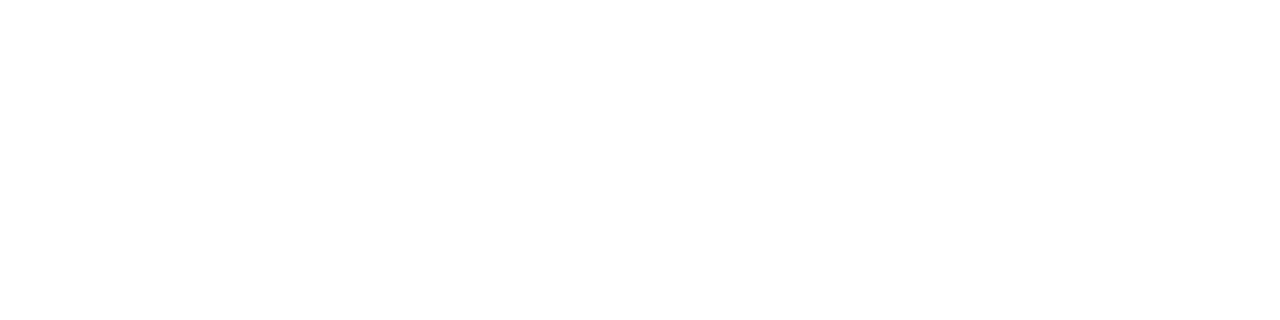
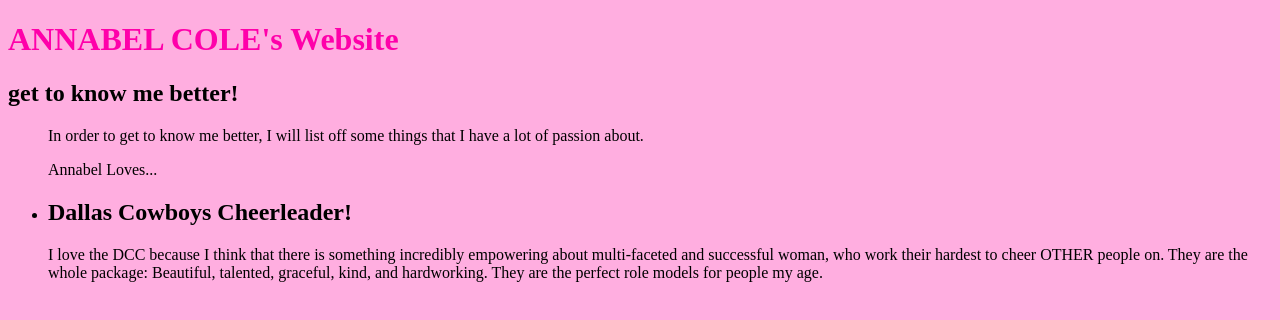
Before and after one commit to lebannalove/1-P-Unit-1-Project, a plain HTML site: page index.html in a window 1280 px wide. Drawn offline with Linux system fonts and the light colour scheme.

Commit message:
First part done!-abdc

```diff
--- a/index.html
+++ b/index.html
@@ -17,11 +17,24 @@
 <!DOCTYPE HTML>
 <html>
     <head>
+
+
+
+
+
+
         <meta charset="utf-8">
         <title>Unit 1 Project</title>
     </head>
-    <body>
+    <body style="background-color: rgb(255, 174, 224)">
+     <h1 style="color:rgb(255, 0, 170)"> ANNABEL COLE's Website</h1>
+            <h2>get to know me better!</h2>
 
+
+
+            <ul>In order to get to know me better, I will list off some things that I have a lot of passion about.
+                <p>Annabel Loves...</p>
+                <li><h2>Dallas Cowboys Cheerleader!</h2> I love the DCC because I think that there is something incredibly empowering about multi-faceted and successful woman, who work their hardest to cheer OTHER people on. They are the whole package: Beautiful, talented, graceful, kind, and hardworking. They are the perfect role models for people my age. </li> </ul>
 
     </body>
 </html>
```
